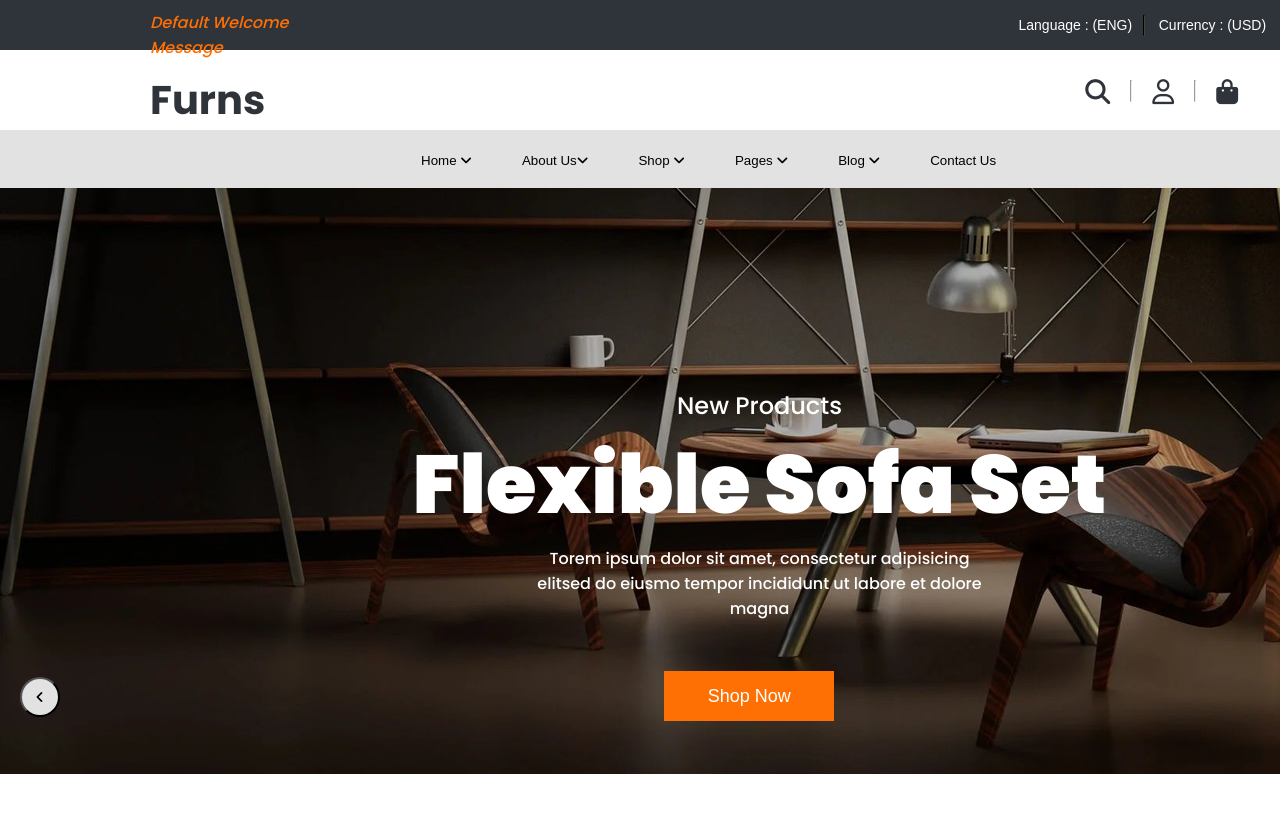
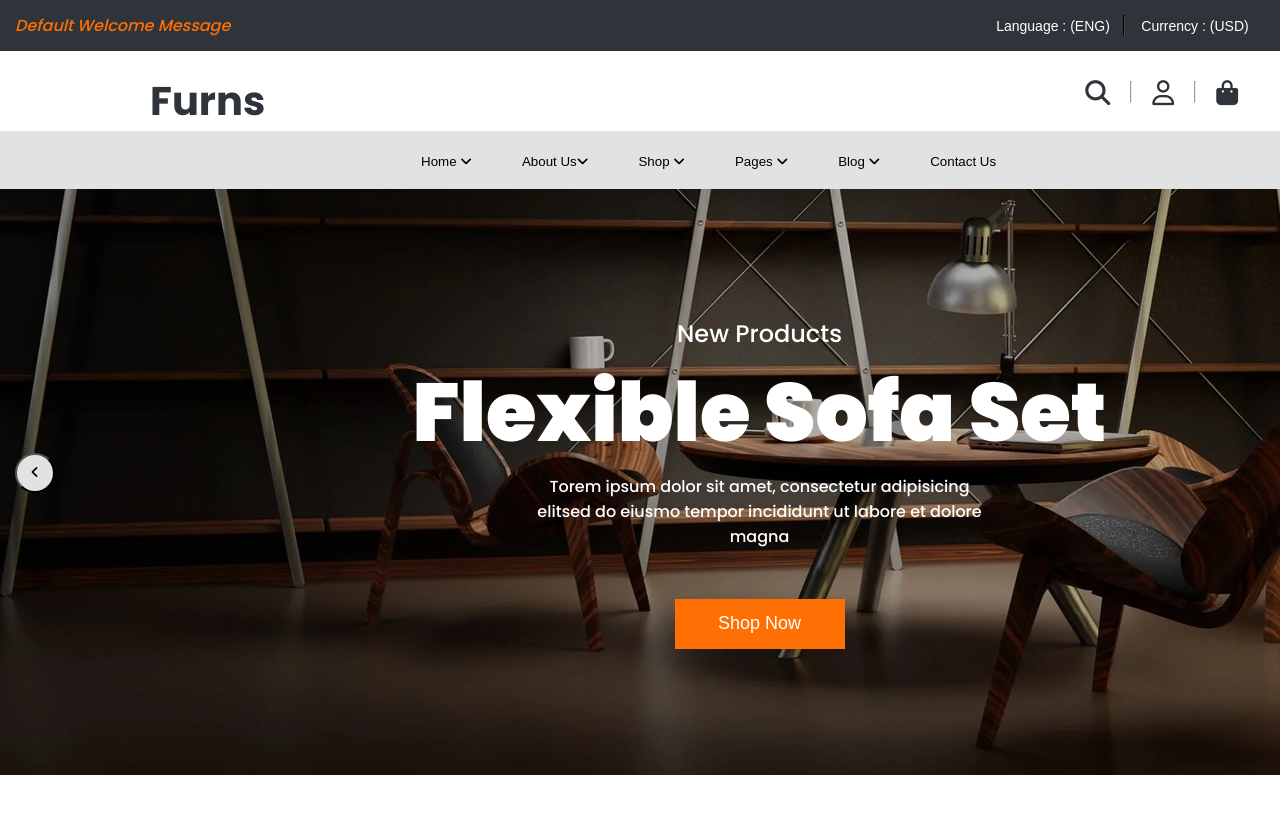
Before and after one commit to aram-araqelyan/Furns-WebSite, a plain HTML site: page index.html in a window 1280 px wide. Shown: the top 814 px of the page. Drawn offline with Linux system fonts and the light colour scheme.

Commit message:
fix-header

```diff
--- a/css/style.css
+++ b/css/style.css
@@ -6,27 +6,32 @@
   background-color: #fff;
   font-family: "Poppins", sans-serif;
 }
-.language-usd {
+.top-bar {
   background-color: #2f333a;
   display: flex;
-  height: 50px;
+  align-items: center;
+  justify-content: space-between;
+  padding: 0 15px;
 }
-.language-usd button {
+
+.top-bar .languages{
+  display: flex;
+  align-items: center;
+  justify-content: flex-start;
+}
+
+.top-bar button {
   background-color: #2f333a;
   border: none;
   color: #fff;
   width: 140px;
   font-size: 14px;
 }
-
-.language-usd p {
+.top-bar p {
   color: #ff7004;
-  padding-right: 650px;
-  padding-left: 150px;
-  padding-top: 10px;
   font-style: oblique;
 }
-.language-usd hr {
+.top-bar hr {
   height: 19px;
   margin: 15px 0px;
   border-color: rgb(71, 66, 66);
@@ -74,6 +79,15 @@
     height: 586px;
     margin-bottom: 200px;
 }
+.banner-content{
+  height: 100%;
+  display: flex;
+  flex-direction: column;
+  justify-content: center;
+  align-items: center;
+  position: relative;
+}
+
 .banner p{
     text-align: center;
     color:#fff;
@@ -83,7 +97,6 @@
     font-size: 24px;
     font-family:  "Poppins", sans-serif;
     font-weight: 500;
-    padding-top: 200px
 }
 .big{font-family: "Poppins", sans-serif;
     font-size: 82px;
@@ -92,9 +105,6 @@
 }
 .info{width: 445px;
     font-size: 16px;
-    padding-left: 537px;
-    ;
-
 }
 .shop{
     width: 170px;
@@ -102,7 +112,6 @@
     color:#fff;
     background-color: #ff7004;
     border: none;
-    margin-left: 580px;
     margin-top: 50px;
     font-size: 18px;
 }
@@ -111,12 +120,16 @@
     height: 40px;
     border-radius: 50%;
     background-color: #e2e2e2;
-    margin: 20px;
+    position: absolute;
+    left: 15px;
+    top: 45%;
 }
 .right{
     width: 40px;
     height: 40px;
     border-radius: 50%;
     background-color: #e2e2e2;
-    margin-left: 625px;
+    position: absolute;
+    right: 15px;
+    top: 45%;
 }
--- a/index.html
+++ b/index.html
@@ -1,5 +1,6 @@
 <!DOCTYPE html>
 <html>
+
 <head>
   <meta http-equiv="Content-Type" charset="UTF-8" />
   <title>
@@ -7,23 +8,20 @@
   </title>
   <link rel="preconnect" href="https://fonts.googleapis.com" />
   <link rel="preconnect" href="https://fonts.gstatic.com" crossorigin />
-    <link
-      href="https://fonts.googleapis.com/css2?family=Poppins:wght@200;700;500;900&display=swap"
-      rel="stylesheet"
-    />
+  <link href="https://fonts.googleapis.com/css2?family=Poppins:wght@200;700;500;900&display=swap" rel="stylesheet" />
   <link rel="stylesheet" href="css/style.css" />
-    <script
-      src="https://kit.fontawesome.com/3961529244.js"
-      crossorigin="anonymous"
-    ></script>
+  <script src="https://kit.fontawesome.com/3961529244.js" crossorigin="anonymous"></script>
 </head>
+
 <body>
   <div class="header">
-      <div class="language-usd">
+    <div class="top-bar">
       <p>Default Welcome Message</p>
+      <div class="languages">
         <button>Language : (ENG)</button>
         <hr />
         <button>Currency : (USD)</button>
+      </div>
     </div>
     <div class="search">
       <p>Furns</p>
@@ -41,9 +39,8 @@
       <button>Blog <i class="fas fa-angle-down"></i></button>
       <button>Contact Us</button>
     </div>
-
     <div class="banner">
-        <div>
+      <div class="banner-content">
         <p class="new">New Products</p>
         <p class="big">Flexible Sofa Set</p>
         <p class="info">
@@ -57,4 +54,5 @@
     </div>
   </div>
 </body>
+
 </html>
```
Lines whose indentation alone changed are shown as unchanged.
